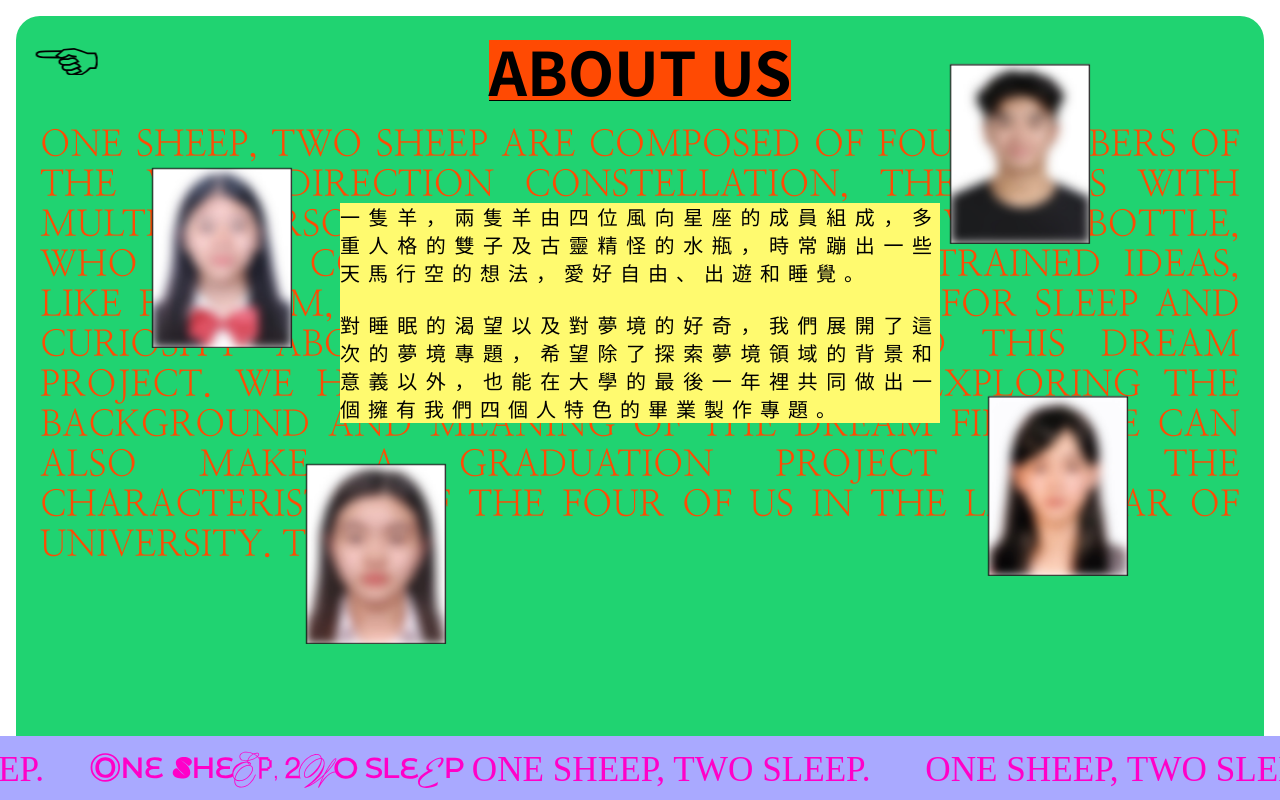
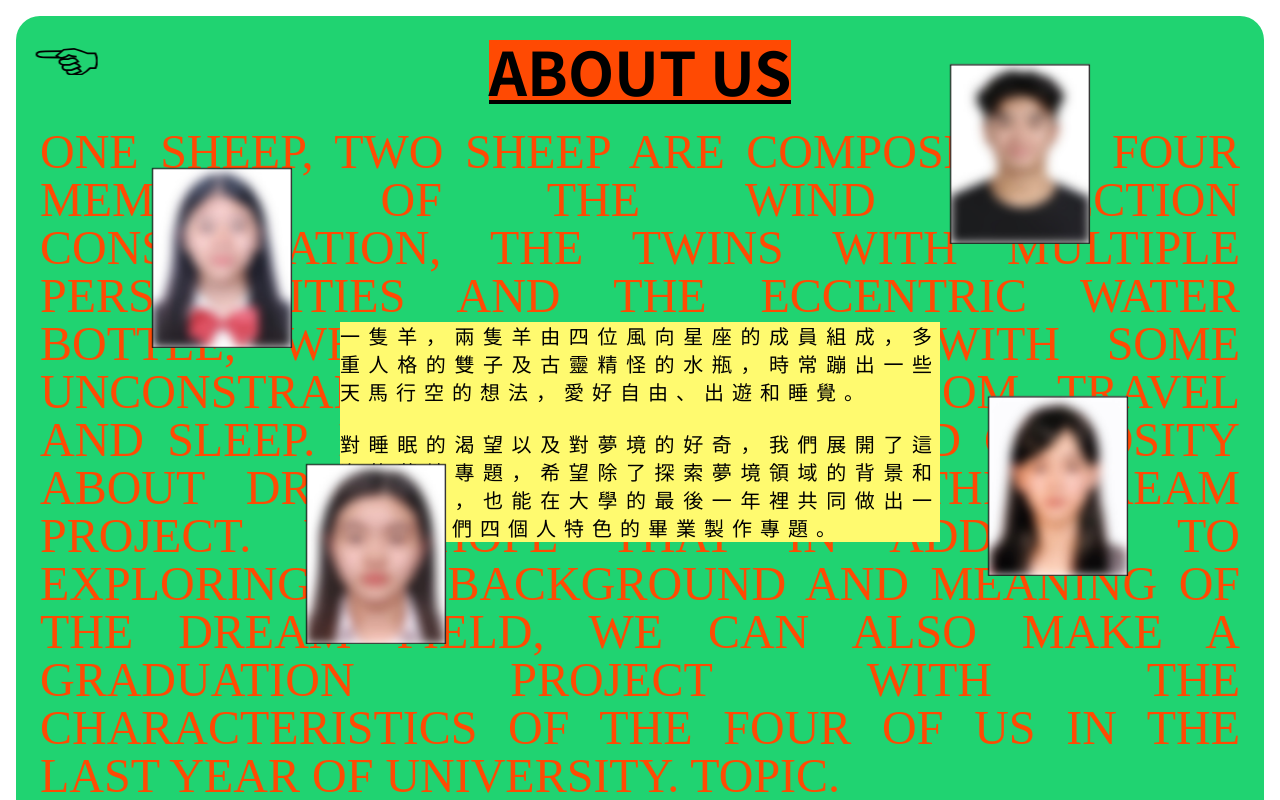
Before and after one commit to chingyeeee/onesheeptwosheeps, a React (Vite) app: page /aboutus in a window 1280 px wide. Shown: the top 800 px of the page. Built offline with nearby package versions, Linux system fonts and the light colour scheme; a web font is replaced by a local one.

Commit message:
add fadeOut animation

```diff
--- a/src/assets/pages/AboutUs.jsx
+++ b/src/assets/pages/AboutUs.jsx
@@ -5,10 +5,14 @@ import Profile2 from "../images/aboutus/profile-2.jpg";
 import Profile3 from "../images/aboutus/profile-3.jpg";
 import Profile4 from "../images/aboutus/profile-4.jpg";
 import { useNavigate } from "react-router-dom";
-import { useEffect, useRef } from "react";
+import { useEffect, useState } from "react";
 
 const AboutUs = () => {
   const navigate = useNavigate();
+  const [is1Expanded, setIs1Expanded] = useState(false);
+  const [is2Expanded, setIs2Expanded] = useState(false);
+  const [is3Expanded, setIs3Expanded] = useState(false);
+  const [is4Expanded, setIs4Expanded] = useState(false);
 
   return (
     <div className="overflow-x-hidden">
@@ -17,11 +21,11 @@ const AboutUs = () => {
           className="absolute w-[10%] md:w-[5%] top-8 cursor-[url('/src/assets/images/cursor-pointer.png'),_pointer] animate-finger-shake"
           onClick={() => navigate("/")}
         />
-        <h3 className="border-black border-b bg-red font-normal text-2xl md:text-6xl inline-block mx-auto">
+        <h3 className="border-black border-b md:border-b-4 bg-red font-normal text-2xl md:text-6xl inline-block mx-auto">
           ABOUT US
         </h3>
         <div className="relative">
-          <p className="text-red text-[19px] md:text-4xl mt-6 font-light text-justify font-nanum leading-normal">
+          <p className="text-red text-[19px] md:text-5xl mt-6 font-light text-justify font-adobe leading-normal">
             ONE SHEEP, TWO SHEEP ARE COMPOSED OF FOUR MEMBERS OF THE WIND
             DIRECTION CONSTELLATION, THE TWINS WITH MULTIPLE PERSONALITIES AND
             THE ECCENTRIC WATER BOTTLE, WHO OFTEN COME UP WITH SOME
@@ -42,8 +46,16 @@ const AboutUs = () => {
           </div>
         </div>
 
-        <div className="fixed z-[21] top-[20%] md:top-[18%] left-0 md:left-[10%] group">
-          <div className="absolute text-left p-4 md:p-6 bg-blue rounded-xl w-min md:w-max hidden group-hover:animate-expandLT group-hover:block transition-500">
+        <div
+          className="fixed z-[21] top-[20%] md:top-[18%] left-0 md:left-[10%] group"
+          onMouseEnter={() => setIs1Expanded(true)}
+          onMouseLeave={() => setIs1Expanded(false)}
+        >
+          <div
+            className={`absolute text-left p-4 md:p-6 bg-blue rounded-xl w-min md:w-max group-hover:block transition-500 ${
+              is1Expanded ? "animate-expandLT" : "animate-collapseLT"
+            }`}
+          >
             <div className="flex flex-col gap-12">
               <div className="flex gap-4">
                 <img
@@ -73,9 +85,13 @@ const AboutUs = () => {
                   </div>
                   <div className="flex flex-col gap">
                     <p className="text-xs md:text-sm">website/</p>
-                    <p className="text-sm md:text-base break-words">
+                    <a
+                      className="text-sm md:text-base break-words cursor-[url('/src/assets/images/cursor-pointer.png'),_pointer]"
+                      href="https://www.instagram.com/j_wei_wei/"
+                      target="_blank"
+                    >
                       https://www.instagram.com/j_wei_wei/
-                    </p>
+                    </a>
                   </div>
                 </div>
               </div>
@@ -91,8 +107,16 @@ const AboutUs = () => {
             />
           </div>
         </div>
-        <div className="fixed z-20 top-[55%] left-[8%] md:top-[55%] md:left-[22%]  group">
-          <div className="absolute text-left p-4 md:p-6 bg-red rounded-xl w-min md:w-max hidden group-hover:animate-expandLT group-hover:block transition-500">
+        <div
+          className="fixed z-20 top-[55%] left-[8%] md:top-[55%] md:left-[22%] group"
+          onMouseEnter={() => setIs2Expanded(true)}
+          onMouseLeave={() => setIs2Expanded(false)}
+        >
+          <div
+            className={`absolute text-left p-4 md:p-6 bg-red rounded-xl w-min md:w-max group-hover:block transition-500 ${
+              is2Expanded ? "animate-expandLT" : "animate-collapseLT"
+            }`}
+          >
             <div className="flex flex-col gap-12">
               <div className="flex gap-4">
                 <img
@@ -122,9 +146,13 @@ const AboutUs = () => {
                   </div>
                   <div className="flex flex-col gap">
                     <p className="text-xs md:text-sm">website/</p>
-                    <p className="text-sm md:text-base break-words">
+                    <a
+                      className="text-sm md:text-base break-words cursor-[url('/src/assets/images/cursor-pointer.png'),_pointer]"
+                      href="https://www.instagram.com/uxwn.n/"
+                      target="_blank"
+                    >
                       https://www.instagram.com/uxwn.n/
-                    </p>
+                    </a>
                   </div>
                 </div>
               </div>
@@ -142,8 +170,16 @@ const AboutUs = () => {
             />
           </div>
         </div>
-        <div className="fixed z-20 right-[5%] top-[5%] md:right-[13%] group">
-          <div className="absolute text-left p-4 md:p-6 bg-lakegreen rounded-xl right-[0] w-min md:w-max hidden group-hover:animate-expandRT group-hover:block transition-500">
+        <div
+          className="fixed z-20 right-[5%] top-[5%] md:right-[13%] group"
+          onMouseEnter={() => setIs3Expanded(true)}
+          onMouseLeave={() => setIs3Expanded(false)}
+        >
+          <div
+            className={`absolute text-left p-4 md:p-6 bg-lakegreen rounded-xl right-[0] w-min md:w-max group-hover:block transition-500 ${
+              is3Expanded ? "animate-expandRT" : "animate-collapseRT"
+            }`}
+          >
             <div className="flex flex-col gap-12">
               <div className="flex gap-4">
                 <div className="flex flex-col gap-3 w-[70%] md:w-auto">
@@ -169,9 +205,13 @@ const AboutUs = () => {
                   </div>
                   <div className="flex flex-col gap">
                     <p className="text-xs md:text-sm">website/</p>
-                    <p className="text-sm md:text-base break-words">
+                    <a
+                      className="text-sm md:text-base break-words cursor-[url('/src/assets/images/cursor-pointer.png'),_pointer]"
+                      href="https://www.instagram.com/t1ddey/"
+                      target="_blank"
+                    >
                       https://www.instagram.com/t1ddey/
-                    </p>
+                    </a>
                   </div>
                 </div>
                 <img
@@ -193,8 +233,16 @@ const AboutUs = () => {
             />
           </div>
         </div>
-        <div className="fixed z-20 bottom-[35%] right-[5%] md:bottom-[25%] md:right-[10%] group">
-          <div className="absolute text-left p-6 bg-lightpurple rounded-xl right-[0] w-min md:w-max hidden group-hover:animate-expandRT group-hover:block transition-500">
+        <div
+          className="fixed z-20 bottom-[35%] right-[5%] md:bottom-[25%] md:right-[10%] group"
+          onMouseEnter={() => setIs4Expanded(true)}
+          onMouseLeave={() => setIs4Expanded(false)}
+        >
+          <div
+            className={`absolute text-left p-6 bg-lightpurple rounded-xl right-[0] w-min md:w-max transition-500 ${
+              is4Expanded ? "animate-expandRT" : "animate-collapseRT"
+            }`}
+          >
             <div className="flex flex-col gap-12">
               <div className="flex gap-4">
                 <div className="flex flex-col gap-3 w-[70%] md:w-auto">
@@ -220,9 +268,13 @@ const AboutUs = () => {
                   </div>
                   <div className="flex flex-col gap">
                     <p className="text-xs md:text-sm">website/</p>
-                    <p className="text-sm md:text-base break-words">
+                    <a
+                      className="text-sm md:text-base break-words cursor-[url('/src/assets/images/cursor-pointer.png'),_pointer]"
+                      href="https://www.instagram.com/o6.ycww_11/"
+                      target="_blank"
+                    >
                       https://www.instagram.com/o6.ycww_11/
-                    </p>
+                    </a>
                   </div>
                 </div>
                 <img
@@ -245,7 +297,7 @@ const AboutUs = () => {
           </div>
         </div>
       </div>
-      <div className="w-screen bg-purple sticky -top-1 h-[3rem] md:h-[8vh] flex items-center z-10 overflow-hidden">
+      <div className="w-screen bg-purple sticky -top-1 flex items-center z-10 overflow-hidden">
         <div className="inset-y-0 m-auto flex animate-marquee w-[200%]">
           <img className="w-[100%] h-auto" src={Marquee} />
           <img className="w-[100%] h-auto" src={Marquee} />
--- a/tailwind.config.cjs
+++ b/tailwind.config.cjs
@@ -104,6 +104,30 @@ module.exports = {
             opacity: "1",
           },
         },
+        collapseLT: {
+          "0%": {
+            transform: "scale(1)",
+            "transform-origin": "top left",
+            opacity: "1",
+          },
+          "100% ": {
+            transform: "scale(0)",
+            "transform-origin": "top left",
+            opacity: "0",
+          },
+        },
+        collapseRT: {
+          "0%": {
+            transform: "scale(1)",
+            "transform-origin": "top right",
+            opacity: "1",
+          },
+          "100% ": {
+            transform: "scale(0)",
+            "transform-origin": "top right",
+            opacity: "0",
+          },
+        },
         rotate360: {
           "0%": {
             transform: "scaleX(0)",
@@ -124,8 +148,10 @@ module.exports = {
         shake: "shake 0.15s 20s linear infinite",
         marquee: "marquee 10s linear infinite",
         marqueeV: "marqueeV 10s linear infinite",
-        expandLT: "expandFromLeftTop .5s linear",
-        expandRT: "expandFromRightTop .5s linear",
+        expandLT: "expandFromLeftTop .2s ease-in-out",
+        expandRT: "expandFromRightTop .2s ease-in-out",
+        collapseRT: "collapseRT .2s ease-in-out forwards",
+        collapseLT: "collapseLT .2s ease-in-out forwards",
         rotate360: "rotate360 1.5s linear infinite alternate",
       },
       transitionProperty: {
```
